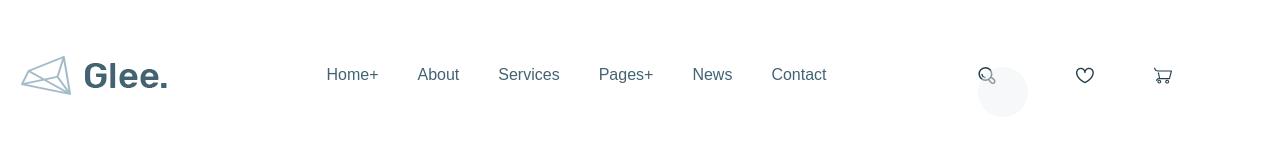
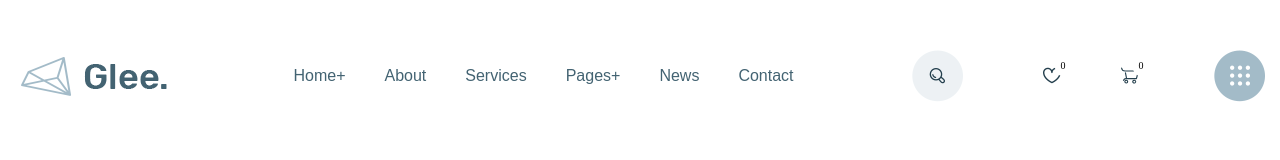
Before and after one commit to Wisem4n/Glee-Project, a website: page app/index.html in a window 1280 px wide. Drawn offline with nearby package versions, Linux system fonts and the light colour scheme; files that its build step writes are made by us from their sources.

Commit message:
header changed

```diff
--- a/app/index.html
+++ b/app/index.html
@@ -27,16 +27,18 @@
         </nav>
         <div class="user-nav">
           <a class="user-nav__link user-search" href="#">
-            <img class="user-nav__link-img" src="images/icon/search.svg" alt="user icon">
+            <img class="user-nav__link-img" src="images/icon/search.png" alt="user icon">
           </a>
           <a class="user-nav__link user-fav" href="#">
             <img class="user-nav__link-img" src="images/icon/heart.png" alt="user icon">
+            <span class="user-nav__num">0</span>
           </a>
           <a class="user-nav__link user-cart" href="#">
             <img class="user-nav__link-img" src="images/icon/cart.svg" alt="user icon">
+            <span class="user-nav__num">0</span>
           </a>
           <a class="user-nav__link user-btn" href="#">
-            <img class="user-nav__link-img" src="images/icon/icon.svg" alt="user icon">
+            <img class="user-nav__link-img" src="images/icon/icon.png" alt="user icon">
           </a>
         </div>
       </div>
--- a/app/scss/style.scss
+++ b/app/scss/style.scss
@@ -32,19 +32,41 @@
   }
   .user-cart {
     padding-left: 60px;
+    padding-top: 17px;
+    position: relative;
+    & span {
+      position: absolute;
+      content: '';
+      top: 10px;
+      right: -10px;
+      text-decoration: none;
+      color: #000;
+      width: 16px;
+      height: 16px;
+      border-radius: 50%;
+      background-color: #fff;
+      text-align: center;
+      font-size: 10px;
+    }
   }
   .user-fav {
+    padding-top: 17px;
     padding-left: 80px;
     position: relative;
-  }
-  &::before {
-    position: absolute;
-    content: '';
-    width: 50px;
-    height: 50px;
-    border-radius: 50%;
-    background-color: #edf1f4;
-    opacity: .5;
+    & span {
+      position: absolute;
+      content: '';
+      top: 10px;
+      right: -10px;
+      text-decoration: none;
+      color: #000;
+      width: 16px;
+      height: 16px;
+      border-radius: 50%;
+      background-color: #fff;
+      text-align: center;
+      font-size: 10px;
+    }
   }
 }
 
```
Also changed, not shown: app/images/icon/icon.png (added), app/images/icon/icon.svg (deleted), app/images/icon/search.png (added), app/images/icon/search.svg (deleted).
